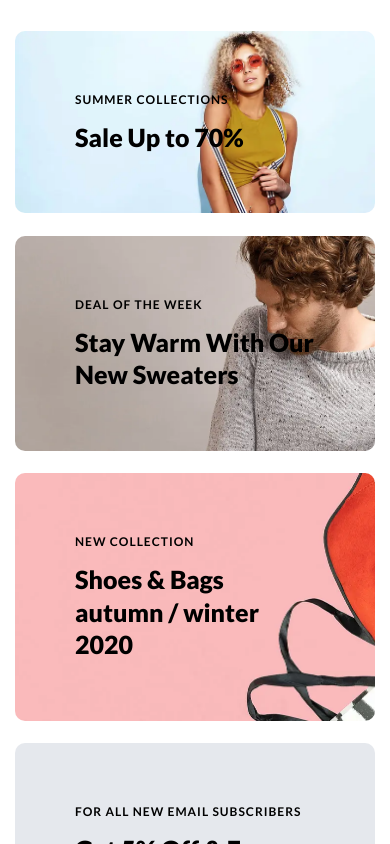
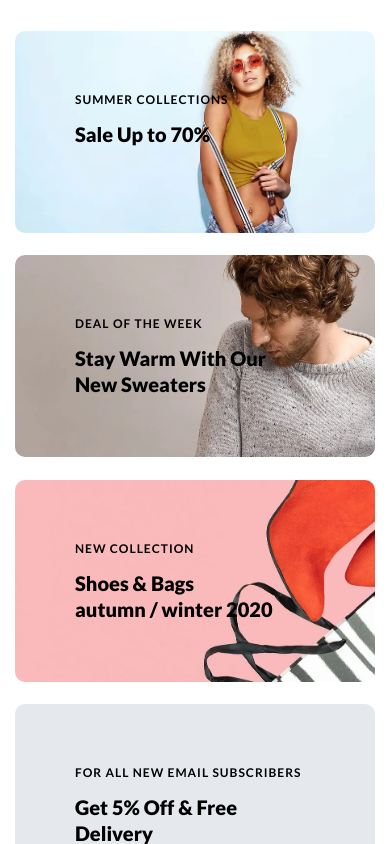
Before and after one commit to vladislav-mitroshyn-incode/Shop, a React (Create React App) app: page / in a window 390 px wide. Shown: the part 2820-3664 px from the top of the page. Built offline with nearby package versions, Linux system fonts and the light colour scheme; data requests are answered from the project's data file.

Commit message:
refactor: change height for collection body

```diff
--- a/src/Pages/HomePage/Collections/Collections.module.scss
+++ b/src/Pages/HomePage/Collections/Collections.module.scss
@@ -46,8 +46,16 @@
         font-size: 32px;
         line-height: 130%;
 
+        @include breakpoints($desktop-bp) {
+          height: 84px;
+        }
         @include breakpoints($laptop-bp) {
+          height: 65px;
           font-size: 25px;
+        }
+        @include breakpoints($xs-bp) {
+          height: 52px;
+          font-size: 20px;
         }
       }
     }
```
